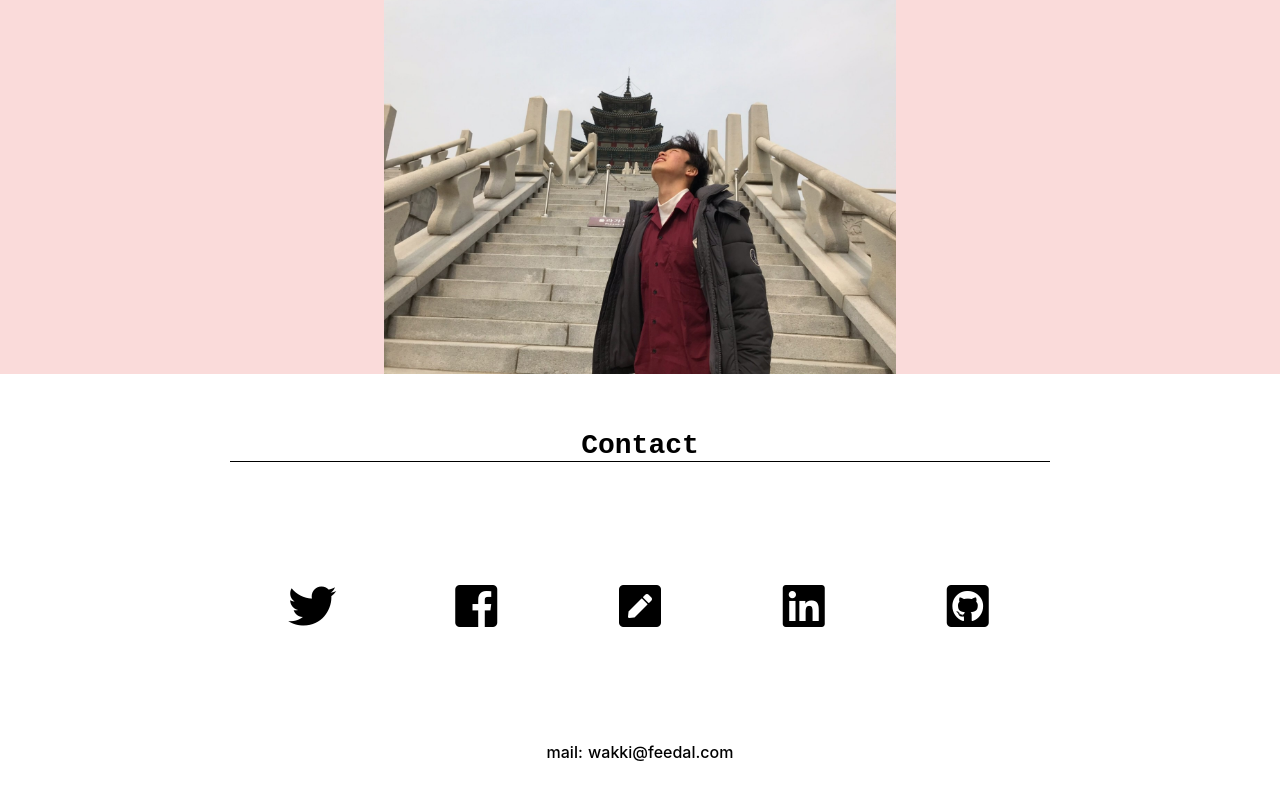
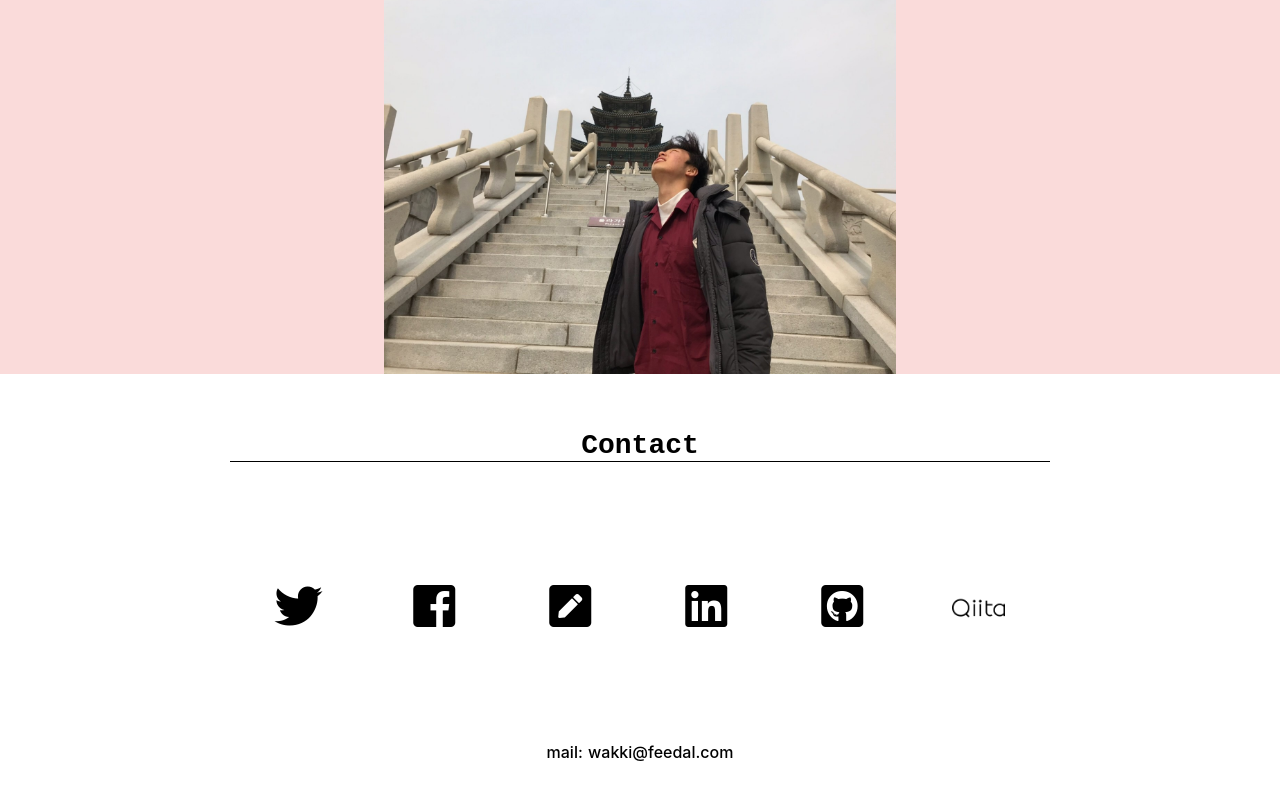
Before and after one commit to wakkihaya/wakki_portfolio, a Nuxt app: page / in a window 1280 px wide. Shown: the part 10674-11474 px from the top of the page. Built offline with nearby package versions, Linux system fonts and the light colour scheme.

Commit message:
qiita の追加

```diff
--- a/assets/sass/main.scss
+++ b/assets/sass/main.scss
@@ -271,7 +271,7 @@ $content_act_fontfamily: "serif";
 
   .contact_list_item {
     float: left;
-    width:20%;
+    width:16.6%;
     padding:0 auto 0 auto;
     text-align:center;
 
@@ -281,6 +281,10 @@ $content_act_fontfamily: "serif";
       text-decoration: none;
       color:#000;
       cursor: pointer;
+    }
+    img{
+      width:40pt;
+      height:40pt;
     }
   }
 }
--- a/pages/index.vue
+++ b/pages/index.vue
@@ -152,6 +152,10 @@
           <a href="https://github.com/wakkihaya"><i class="fab fa-github-square fa-3x"></i> </a>
         </li>
 
+        <li class="contact_list_item">
+          <a href="https://qiita.com/wakki_haya"><img src="/qiita.png"> </a>
+        </li>
+
 
       </ul>
 
```
Also changed, not shown: static/qiita.png (added), static/wakki.jpg.
